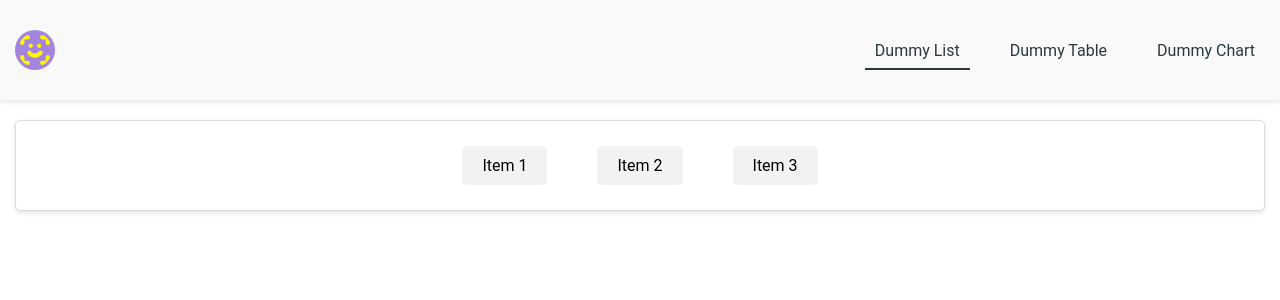
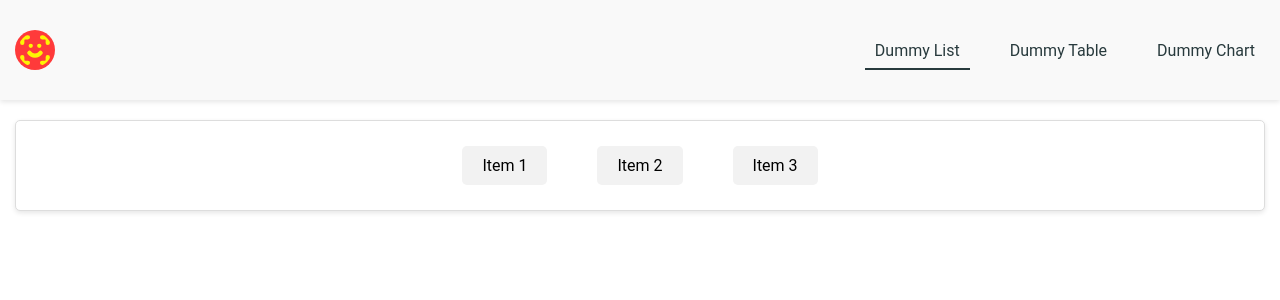
Before and after one commit to OleksiiAheiev/CMS-app, a React (Create React App) app: page /dummyList in a window 1280 px wide. In both pictures the pointer is over the icon 35 px from the left and 50 px from the top of the page. Shown: the top 300 px of the page. Built offline with nearby package versions, Linux system fonts and the light colour scheme; the HTML template or start-up script is replaced by a standard one.

Commit message:
feature/add-link-to-header-logo

```diff
--- a/src/layouts/Header/Header.jsx
+++ b/src/layouts/Header/Header.jsx
@@ -10,7 +10,9 @@ export default function Header() {
 
   return (
     <div className="header">
-      <Logo className="logo" />
+      <Link to='/'>
+        <Logo className="logo" />
+      </Link>
       <nav className="nav">
         <ul className="list">
           {tabsData.map((tab) => (
--- a/src/layouts/Header/header.css
+++ b/src/layouts/Header/header.css
@@ -18,6 +18,10 @@
   color: #fdf503;
   font-size: 20px;
   padding: 3px;
+}
+
+.logo:hover {
+  background-color: #ff3a3a;
 }
 
 .nav {
```
